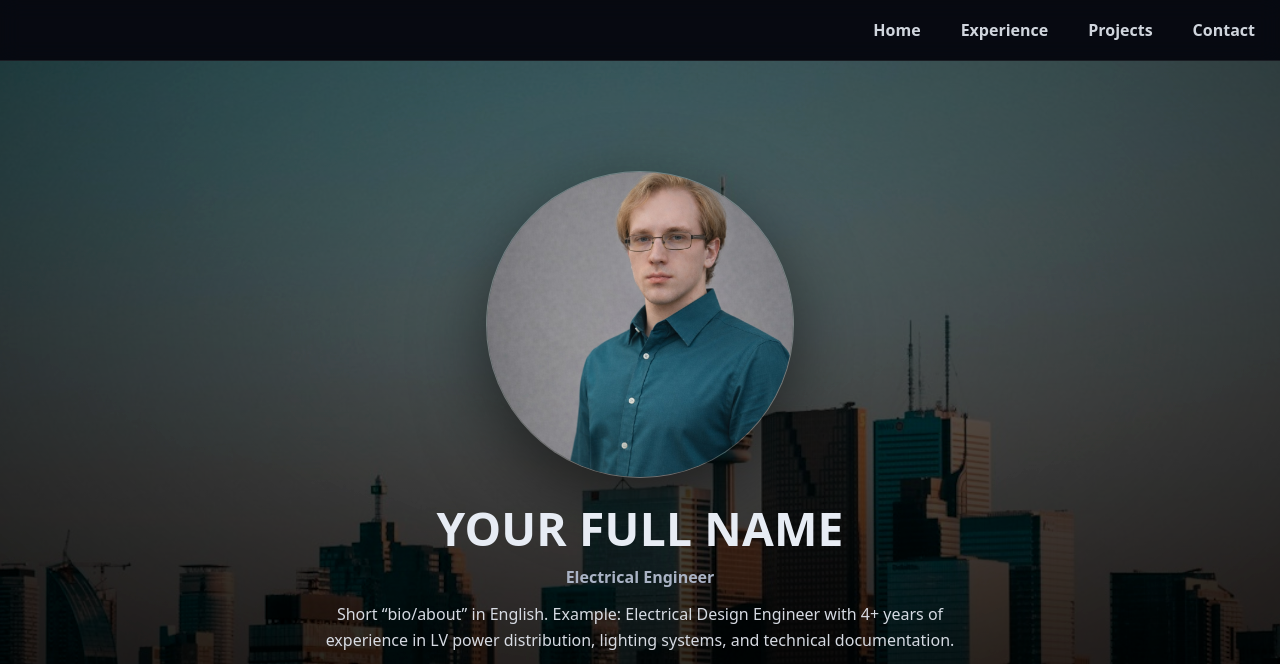
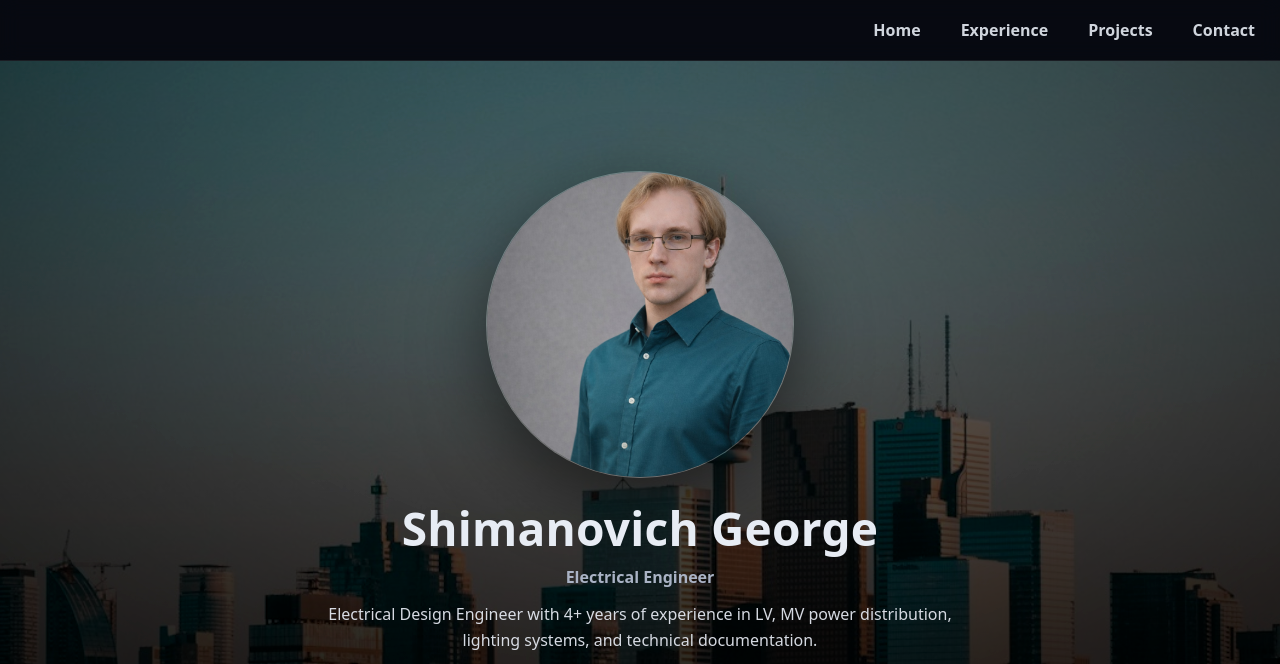
Before and after one commit to Shimanovich-George/SGA, a plain HTML site: page index.html in a window 1280 px wide. Shown: the top 664 px of the page. Drawn offline with Linux system fonts and the light colour scheme.

Commit message:
Update index.html

```diff
--- a/index.html
+++ b/index.html
@@ -21,10 +21,10 @@
     <div class="hero-bg" aria-hidden="true"></div>
     <div class="hero-overlay">
       <img src="assets/images/profile.jpg" alt="Your photo" class="hero-avatar" />
-      <h1 class="hero-name">YOUR FULL NAME</h1>
+      <h1 class="hero-name">Shimanovich George</h1>
       <div class="hero-title">Electrical Engineer</div>
       <p class="hero-about">
-        Short “bio/about” in English. Example: Electrical Design Engineer with 4+ years of experience in LV power distribution,
+        Electrical Design Engineer with 4+ years of experience in LV, MV power distribution,
         lighting systems, and technical documentation.
       </p>
 
```
